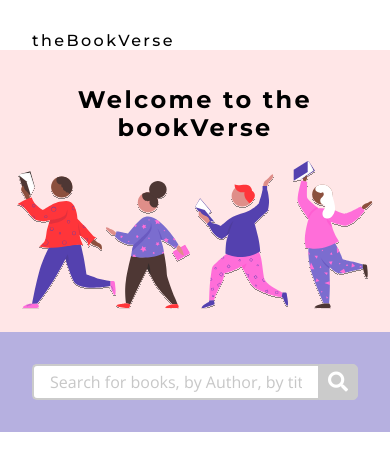
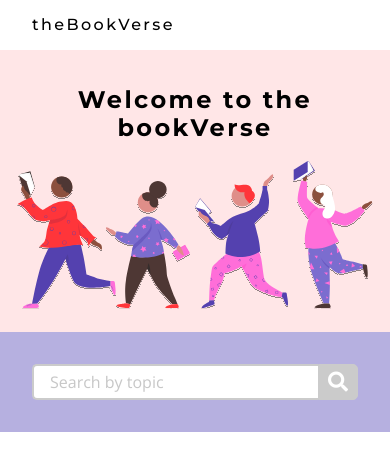
Before and after one commit to staceyjf/theBookVerse, a React (Vite) app: page / in a window 390 px wide. Shown: the top 470 px of the page. Built offline with nearby package versions, Linux system fonts and the light colour scheme.

Commit message:
tweak to media queries

```diff
--- a/src/components/Navbar/Navbar.module.scss
+++ b/src/components/Navbar/Navbar.module.scss
@@ -1,4 +1,5 @@
 @use "../../scss/partials/brand-variables" as bv;
+@use "../../scss/partials/queries" as q;
 
 nav {
   display: flex;
@@ -15,4 +16,8 @@ nav {
     display: flex;
     align-items: center;
   }
+
+  @include q.phone {
+    padding-bottom: 2em;
+  }
 }
--- a/src/containers/HomeContainer/HomeContainer.module.scss
+++ b/src/containers/HomeContainer/HomeContainer.module.scss
@@ -37,11 +37,11 @@
     .header_wrapper {
       position: absolute;
       top: 0;
-      width: 50%;
+      width: 65%;
     }
 
     h2 {
-      font-size: 2em;
+      font-size: 1.5em;
     }
     .img_wrapper {
       width: 80%;
--- a/src/containers/SearchContainer/SearchContainer.jsx
+++ b/src/containers/SearchContainer/SearchContainer.jsx
@@ -13,10 +13,7 @@ function SearchContainer() {
   return (
     <div className={styles.search}>
       <div className={styles.container}>
-        <Searchbar
-          placeholder="Search for books, by Author, by title"
-          onSearch={onSearch}
-        />
+        <Searchbar placeholder="Search by topic" onSearch={onSearch} />
       </div>
       <BookLoader searchTerm={searchTerm} />
     </div>
--- a/src/scss/partials/_queries.scss
+++ b/src/scss/partials/_queries.scss
@@ -12,17 +12,17 @@ $xxl: 1400px; //large desktops
   }
 }
 
-@mixin large-phone {
-  @media only screen and (min-width: $sm) and (max-width: ($m - 1)) {
+@mixin tablet {
+  @media only screen and (min-width: $sm) and (max-width: ($l - 1)) {
     @content;
   }
 }
 
-@mixin tablet {
-  @media only screen and (min-width: ($m)) and (max-width: ($l - 1)) {
-    @content;
-  }
-}
+// @mixin tablet {
+//   @media only screen and (min-width: ($m)) and (max-width: ($l - 1)) {
+//     @content;
+//   }
+// }
 
 @mixin laptop {
   @media only screen and (min-width: ($l)) {
```
